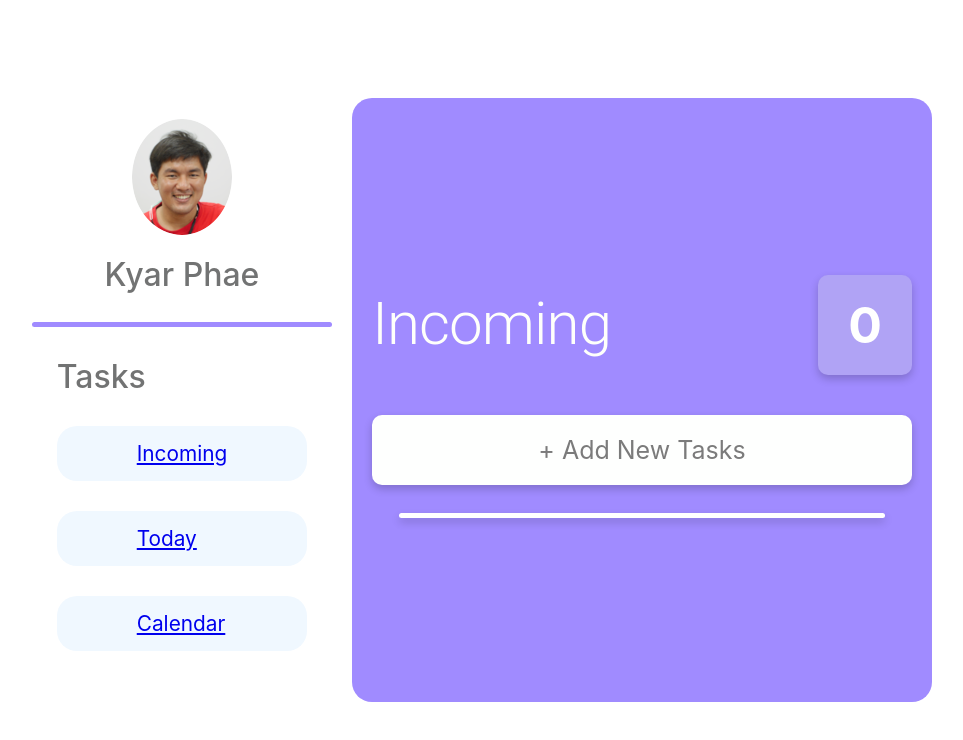
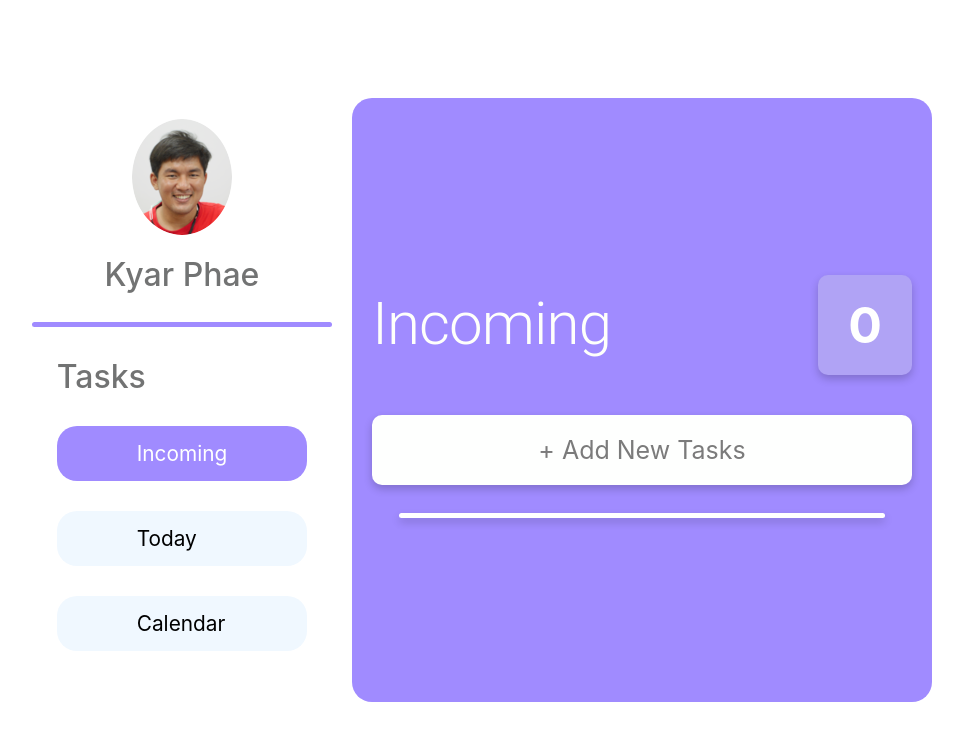
Before and after one commit to lawrencenuu/react_MUI_Framewrok_Lab2, a React (Create React App) app: page /todo in a window 1280 px wide. Shown: the top 740 px of the page, without its empty margins (148-1111 px from the left). Built offline with nearby package versions, Linux system fonts and the light colour scheme.

Commit message:
Update Navbar.css

```diff
--- a/src/components/Navbar.css
+++ b/src/components/Navbar.css
@@ -12,3 +12,14 @@ li{
     font-weight: 500;
     color: #727373;
 }
+
+.inactive-link{
+    color: black;
+    text-decoration: none;
+}
+
+.active-link{
+    color: white;
+    background-color: #a08bff;
+    text-decoration: none;
+}
```
